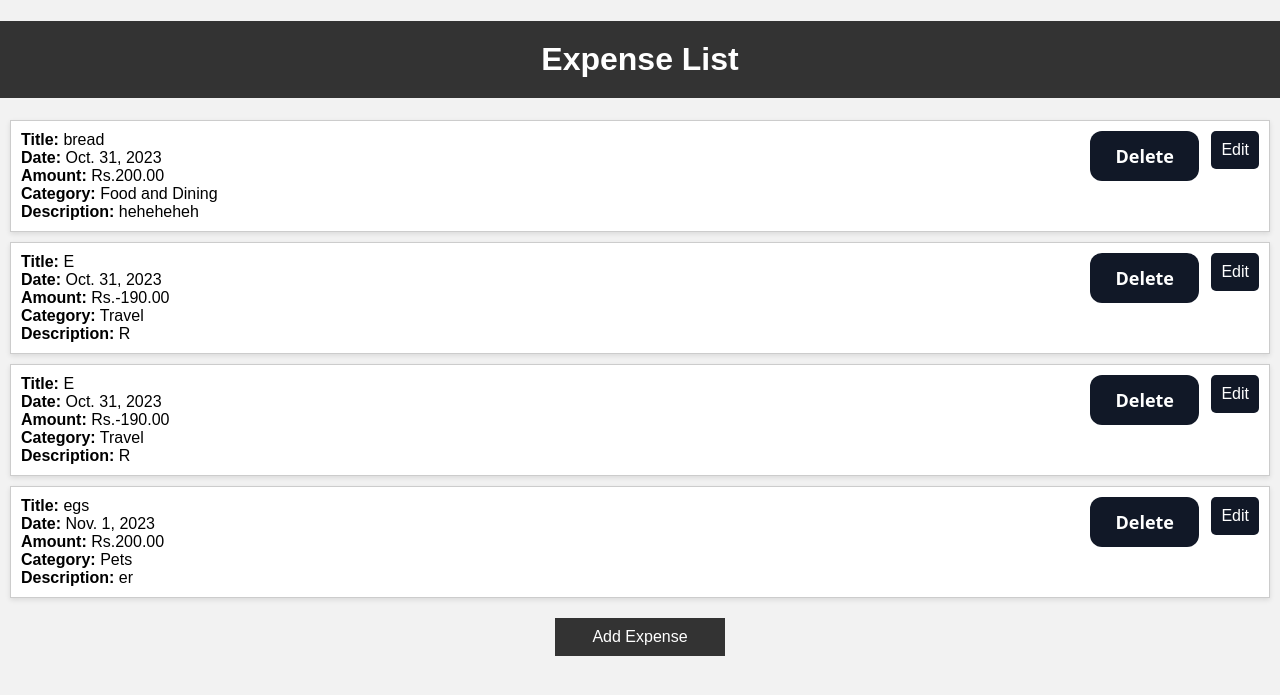
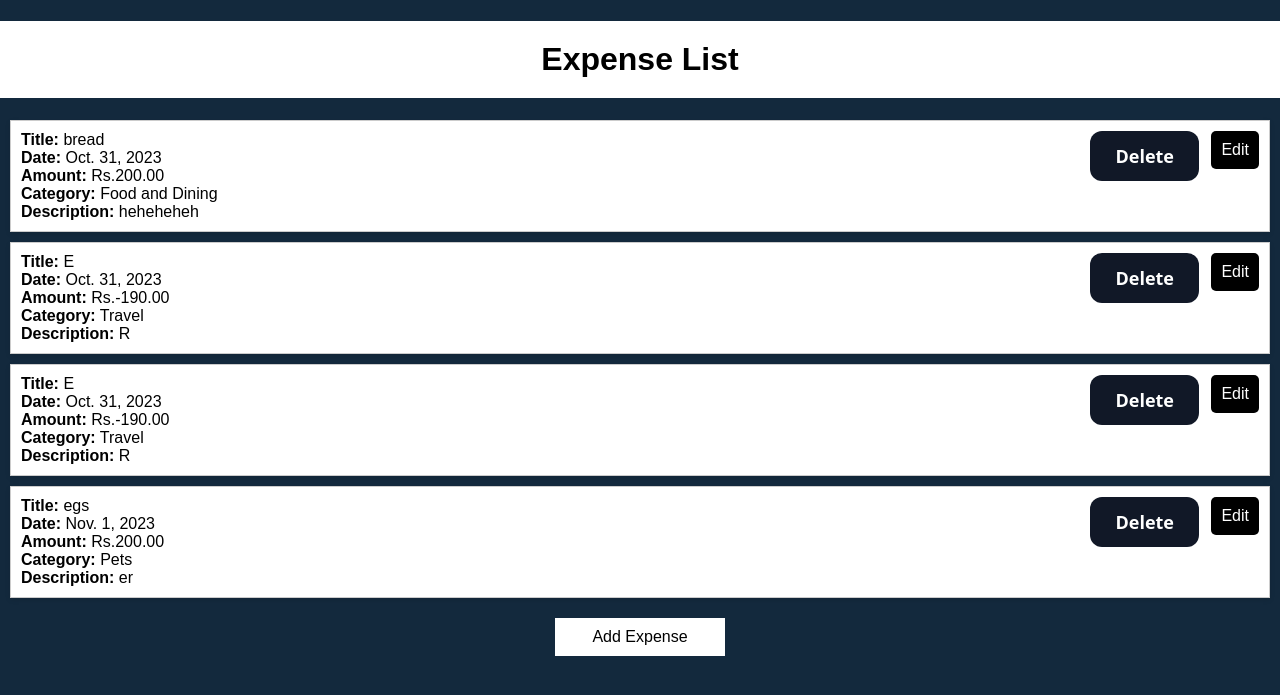
Before and after one commit to COCO-1212/expenseproject, a Django app: page /expense_tracker/expenses/ in a window 1280 px wide. Shown: the top 695 px of the page. Run offline with Django 4.2, Linux system fonts and the light colour scheme; data comes from the database, SQL or seed files in the repository; both versions use the stored data as it was after the commit.

Commit message:
updated design 2

```diff
--- a/expenseapp/templates/expense_list.html
+++ b/expenseapp/templates/expense_list.html
@@ -5,14 +5,14 @@
     <style>
         body {
             font-family: Arial, sans-serif;
-            background-color: #f2f2f2;
+            background-color: #13293D; /* Changed background color */
             margin: 0;
             padding: 0;
         }
 
         h1 {
-            background-color: #333;
-            color: #fff;
+            background-color: white;
+            color: black;
             text-align: center;
             padding: 20px;
         }
@@ -36,7 +36,7 @@
         }
 
         a.edit-link {
-            background-color: #111827;
+            background-color: black;
             color: #fff;
             text-align: center;
             padding: 10px;
@@ -57,19 +57,6 @@
             right: 70px;
         }
 
-        /* button.delete-button {
-            background-color: #FF0000;
-            color: #fff;
-            border: none;
-            border-radius: 5px;
-            padding: 10px;
-            cursor: pointer;
-        }
-
-
-        button.delete-button:hover {
-            background-color: #CC0000;
-        } */
         .delete-button {
             background-color: #111827;
             border: 1px solid transparent;
@@ -111,12 +98,10 @@
             }
         }
 
-
-
         a.add-link {
             display: block;
-            background-color: #333;
-            color: #fff;
+            background-color: white;
+            color: black;
             text-align: center;
             padding: 10px;
             text-decoration: none;
@@ -145,8 +130,6 @@
                 <form class="delete-form" method="post" action="{% url 'expenseapp:delete_expense' expense.id %}">
                     {% csrf_token %}
                     <button class="button-40 delete-button" role="button">Delete</button>
-
-
                 </form>
             </li>
         {% endfor %}
```
Also changed, not shown: db.sqlite3. Lines whose indentation alone changed are shown as unchanged.
